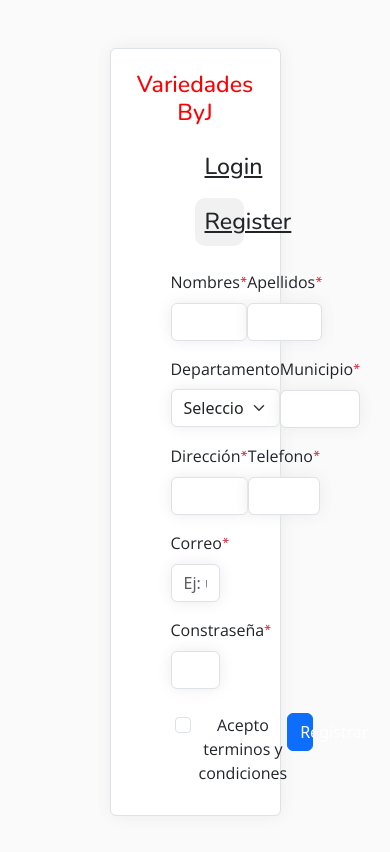
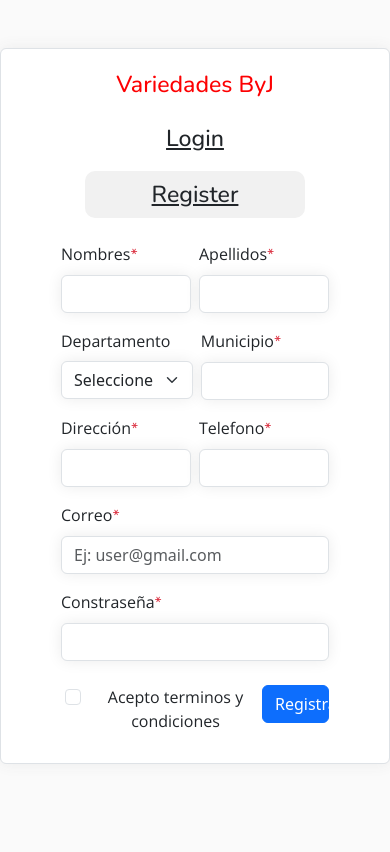
Before and after one commit to JairDeLaRosa/VariedadesByJ, a React (Vite) app: page /login in a window 390 px wide. Both pictures are taken after a click on the element "Register". Shown: the top 852 px of the page. Built offline with nearby package versions, Linux system fonts and the light colour scheme.

Commit message:
login responsive

```diff
--- a/src/login/Login.jsx
+++ b/src/login/Login.jsx
@@ -31,8 +31,8 @@ export const Login = () => {
     setRegister("col login  ms-4 me-4");
   };
   return (
-    <div className="container text-center w-50 mt-5 mb-5">
-      <form className="form-control loginForm" onSubmit={handleSubmit}>
+    <div className="w-100 d-flex justify-content-center w-50 mt-5 mb-5">
+      <div style={{width: 500}} className="text-center"><form className="form-control loginForm" onSubmit={handleSubmit}>
         <h3 className="variedadesByJ mt-3 mb-3">Variedades ByJ</h3>
         <div className="row mt-2 ms-5 me-5">
           <h3
@@ -61,7 +61,8 @@ export const Login = () => {
         ) : (
           <Register setInfo={setInfo} />
         )}
-      </form>
+      </form></div>
+
     </div>
   );
 };
--- a/src/login/LoginForm.jsx
+++ b/src/login/LoginForm.jsx
@@ -38,8 +38,8 @@ export const LoginForm = ({setInfo}) => {
         </div>
         <a href="#">¿Olvidó su contraseña?</a>
       </div>
-      <div className="w-100 text-start ms-5 me-5 mt-3 mb-4">
-        <button className="btn btn-primary w-25">Iniciar sesión</button>
+      <div style={{width: 200}} className="text-start ms-5 me-5 mt-3 mb-4">
+        <button className="btn btn-primary">Iniciar sesión</button>
       </div>
     </>
   );
--- a/src/login/Register.jsx
+++ b/src/login/Register.jsx
@@ -18,7 +18,7 @@ export const Register = ({ setInfo }) => {
   return (
     <>
       <div className="text-start ms-5 me-5 mt-3 d-flex justify-content-between">
-        <div>
+        <div className="me-1">
           <label className="form-label">
             Nombres<span className="text-danger">*</span>
           </label>
@@ -30,7 +30,7 @@ export const Register = ({ setInfo }) => {
             onChange={(e) => setData({ ...data, nombres: e.target.value })}
           />
         </div>
-        <div>
+        <div className="ms-1">
           <label className="form-label">
             Apellidos<span className="text-danger">*</span>
           </label>
@@ -44,7 +44,7 @@ export const Register = ({ setInfo }) => {
         </div>
       </div>
       <div className="text-start ms-5 me-5 mt-3 d-flex justify-content-between">
-        <div>
+        <div className="me-1">
           <label for="inputEmail4" className="form-label">
             Departamento
           </label>
@@ -94,7 +94,7 @@ export const Register = ({ setInfo }) => {
             <option value="vichada">Vichada</option>
           </select>
         </div>
-        <div>
+        <div className="ms-1">
           <label className="form-label">
             Municipio<span className="text-danger">*</span>
           </label>
@@ -108,7 +108,7 @@ export const Register = ({ setInfo }) => {
         </div>
       </div>
       <div className="text-start ms-5 me-5 mt-3 d-flex justify-content-between">
-        <div>
+        <div className="me-1">
           <label className="form-label">
             Dirección<span className="text-danger">*</span>
           </label>
@@ -120,7 +120,7 @@ export const Register = ({ setInfo }) => {
             onChange={(e) => setData({ ...data, direccion: e.target.value })}
           />
         </div>
-        <div>
+        <div className="ms-1">
           <label className="form-label">
             Telefono<span className="text-danger">*</span>
           </label>
```
